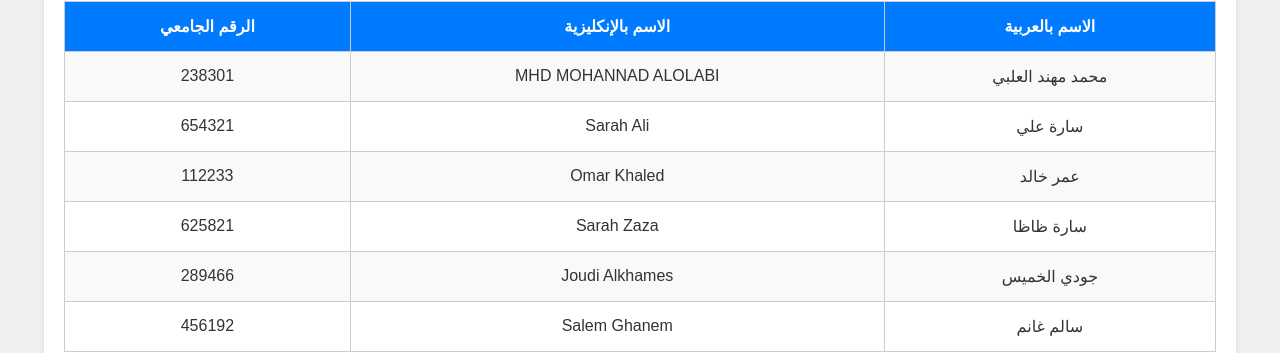
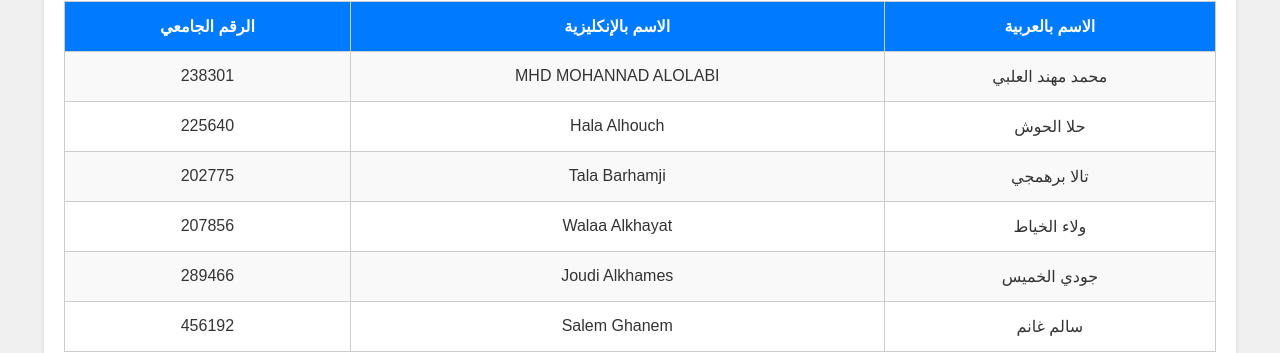
Before and after one commit to MohannadAl-Olabi/IWB201_HW, a plain HTML site: page index.html in a window 1280 px wide. Shown: the part 279-632 px from the top of the page. Drawn offline with Linux system fonts and the light colour scheme.

Commit message:
Update index.html

```diff
--- a/index.html
+++ b/index.html
@@ -17,7 +17,7 @@
             </div>
             <nav>
                 <ul>
-                    <li><a href="index.html" class="active">Home</a></li>
+                    <li><a href="home.html" class="active">Home</a></li>
                     <li><a href="AboutUs.html">AboutUs</a></li>
                     <li><a href="Properties.html">Properties</a></li>
                 </ul>
@@ -42,19 +42,19 @@
                         <td>238301  </td>
                     </tr>
                     <tr>
-                        <td>سارة علي</td>
-                        <td>Sarah Ali</td>
-                        <td>654321</td>
+                        <td>حلا الحوش</td>
+                        <td>Hala Alhouch</td>
+                        <td>225640</td>
                     </tr>
                     <tr>
-                        <td>عمر خالد</td>
-                        <td>Omar Khaled</td>
-                        <td>112233</td>
+                        <td>تالا برهمجي</td>
+                        <td>Tala Barhamji</td>
+                        <td>202775</td>
                     </tr>
                     <tr>
-                        <td>سارة ظاظا</td>
-                        <td>Sarah Zaza</td>
-                        <td>625821</td>
+                        <td>ولاء الخياط</td>
+                        <td>Walaa Alkhayat</td>
+                        <td>207856</td>
                     </tr>
                     <tr>
                         <td>جودي الخميس</td>
```
